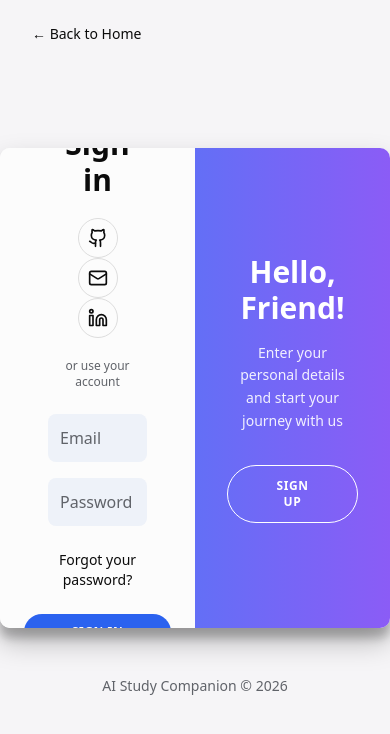
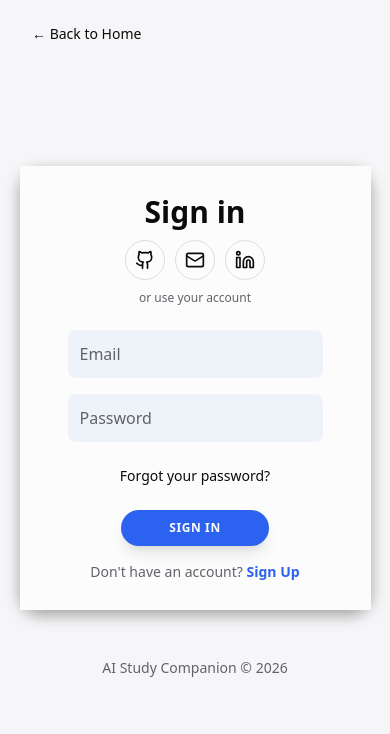
Before and after one commit to darknight08zz/AI-Study-Companion, a React (Vite) app: page / in a window 390 px wide. Both pictures are taken after a click on the button "Sign In". Shown: the top 734 px of the page. Built offline with nearby package versions, Linux system fonts and the light colour scheme; no server answers.

Commit message:
feat: fix login page

```diff
--- a/src/hooks/useAuth.ts
+++ b/src/hooks/useAuth.ts
@@ -19,7 +19,7 @@ export const useAuth = create<AuthState>((set) => ({
 
     login: async (email: string, password?: string, isSignUp?: boolean, name?: string) => {
         if (!email || !password) {
-            alert("Please enter both email and password");
+            alert("Please provide both email and password.");
             return;
         }
 
@@ -35,7 +35,7 @@ export const useAuth = create<AuthState>((set) => ({
                 }
             });
             if (error) {
-                alert("Sign up failed: " + error.message);
+                alert(`Sign up failed: ${error.message}. Please check your connection and try again.`);
             } else {
                 // If we have a session/user and a name, try to create the profile immediately
                 if (data.user && data.session && name) {
@@ -59,7 +59,7 @@ export const useAuth = create<AuthState>((set) => ({
                 password,
             });
             if (error) {
-                alert("Login failed: " + error.message);
+                alert(`Login failed: ${error.message}. Please check your credentials.`);
             }
         }
     },
@@ -97,6 +97,9 @@ export const useAuth = create<AuthState>((set) => ({
 useAuth.getState().checkSession();
 
 // Compatibility hook for existing code using 'identity'
+/**
+ * @deprecated Use useAuth() directly instead. This adapter is for backward compatibility.
+ */
 export function useInternetIdentity() {
     const { isAuthenticated, user, login, logout, isInitializing } = useAuth();
 
--- a/src/index.css
+++ b/src/index.css
@@ -305,6 +305,63 @@ height: 40px;
 width: 40px;
 }
 
+
 .dark .social-container a {
     border-color: #333;
 }
+
+/* Mobile Responsiveness */
+@media (max-width: 768px) {
+    .login-container {
+        width: 90%;
+        min-height: auto;
+        height: auto;
+        border-radius: 20px;
+        box-shadow: 0 5px 15px rgba(0,0,0,0.35);
+        display: flex;
+        flex-direction: column;
+        overflow: visible; /* Allow content to flow */
+    }
+
+    .form-container {
+        position: relative;
+        width: 100%;
+        height: auto;
+        transition: none;
+        padding: 20px 0;
+    }
+
+    .sign-in-container {
+        transform: none !important;
+        display: block;
+    }
+
+    .sign-up-container {
+        transform: none !important;
+        opacity: 1;
+        z-index: 1;
+        display: none;
+    }
+
+    /* When "right panel active" (Sign Up Mode) */
+    .login-container.right-panel-active .sign-in-container {
+        display: none;
+    }
+
+    .login-container.right-panel-active .sign-up-container {
+        display: block;
+        animation: fade-in 0.5s;
+    }
+
+    .overlay-container {
+        display: none;
+    }
+
+    .social-container {
+        margin: 10px 0;
+    }
+
+    form {
+        padding: 0 20px;
+    }
+}
--- a/src/pages/LoginScreen.tsx
+++ b/src/pages/LoginScreen.tsx
@@ -1,7 +1,8 @@
 import { useState } from 'react';
-import { useInternetIdentity } from '../hooks/useAuth';
+import { useAuth } from '../hooks/useAuth';
+import { isConfigured } from '../services/supabaseClient';
 import { Button } from '@/components/ui/button';
-import { Github, Linkedin, Mail } from 'lucide-react';
+import { Github, Linkedin, Mail, AlertTriangle } from 'lucide-react';
 
 interface LoginScreenProps {
     initialSignUp?: boolean;
@@ -9,7 +10,7 @@ interface LoginScreenProps {
 }
 
 export default function LoginScreen({ initialSignUp = false, onBack }: LoginScreenProps) {
-    const { login } = useInternetIdentity();
+    const { login } = useAuth();
     const [isRightPanelActive, setIsRightPanelActive] = useState(initialSignUp);
 
     // Form states
@@ -39,6 +40,16 @@ export default function LoginScreen({ initialSignUp = false, onBack }: LoginScre
                 >
                     ← Back to Home
                 </Button>
+            )}
+
+            {!isConfigured && (
+                <div className="absolute top-16 left-4 z-50 bg-red-500/10 border border-red-500 text-red-500 px-4 py-3 rounded-md flex items-center gap-3 backdrop-blur-md shadow-sm max-w-md animate-in fade-in slide-in-from-top-2">
+                    <AlertTriangle className="h-5 w-5 shrink-0" />
+                    <div>
+                        <p className="font-bold text-sm">Configuration Error</p>
+                        <p className="text-xs opacity-90">Supabase environment variables are missing. Please check your Vercel settings.</p>
+                    </div>
+                </div>
             )}
             <div className={`login-container ${isRightPanelActive ? "right-panel-active" : ""}`} id="container">
                 {/* Sign Up Container */}
@@ -72,10 +83,21 @@ export default function LoginScreen({ initialSignUp = false, onBack }: LoginScre
                             value={password}
                             onChange={(e) => setPassword(e.target.value)}
                         />
-                        <Button className="mt-4 rounded-full px-12 py-3 font-bold uppercase tracking-wider text-xs shadow-lg hover:shadow-primary/50 transition-all">
+                        <Button
+                            className="mt-4 rounded-full px-12 py-3 font-bold uppercase tracking-wider text-xs shadow-lg hover:shadow-primary/50 transition-all disabled:opacity-50 disabled:cursor-not-allowed"
+                            disabled={!isConfigured}
+                        >
                             Sign Up
-
                         </Button>
+                        <p className="mt-4 text-sm text-muted-foreground md:hidden">
+                            Already have an account?{" "}
+                            <span
+                                className="text-primary font-bold cursor-pointer hover:underline"
+                                onClick={() => setIsRightPanelActive(false)}
+                            >
+                                Sign In
+                            </span>
+                        </p>
                     </form>
                 </div>
 
@@ -104,9 +126,21 @@ export default function LoginScreen({ initialSignUp = false, onBack }: LoginScre
                             onChange={(e) => setPassword(e.target.value)}
                         />
                         <a href="#" className="text-foreground text-sm my-4 hover:underline">Forgot your password?</a>
-                        <Button className="mt-2 rounded-full px-12 py-3 font-bold uppercase tracking-wider text-xs shadow-lg hover:shadow-primary/50 transition-all">
+                        <Button
+                            className="mt-2 rounded-full px-12 py-3 font-bold uppercase tracking-wider text-xs shadow-lg hover:shadow-primary/50 transition-all disabled:opacity-50 disabled:cursor-not-allowed"
+                            disabled={!isConfigured}
+                        >
                             Sign In
                         </Button>
+                        <p className="mt-4 text-sm text-muted-foreground md:hidden">
+                            Don't have an account?{" "}
+                            <span
+                                className="text-primary font-bold cursor-pointer hover:underline"
+                                onClick={() => setIsRightPanelActive(true)}
+                            >
+                                Sign Up
+                            </span>
+                        </p>
                     </form>
                 </div>
 
--- a/src/services/supabaseClient.ts
+++ b/src/services/supabaseClient.ts
@@ -1,16 +1,20 @@
 
 import { createClient } from '@supabase/supabase-js';
+
 
 const supabaseUrl = import.meta.env.VITE_SUPABASE_URL;
 const supabaseAnonKey = import.meta.env.VITE_SUPABASE_ANON_KEY;
 
-if (!supabaseUrl || !supabaseAnonKey) {
-    console.error("Missing Supabase URL or Key. Check .env file.");
+// Check if variables are effectively present (not undefined/empty)
+export const isConfigured = Boolean(supabaseUrl && supabaseAnonKey);
+
+if (!isConfigured) {
+    console.error("Supabase is not configured. Missing VITE_SUPABASE_URL or VITE_SUPABASE_ANON_KEY.");
 }
 
-// Fallback to placeholders to prevent app crash on load if env vars are missing
-// The auth calls will fail later, but at least the UI can render
-const url = supabaseUrl || 'https://placeholder.supabase.co';
-const key = supabaseAnonKey || 'placeholder-key';
+// Ensure we don't crash the app if vars are missing, so the UI can show the error banner.
+// createClient needs a valid URL format to not throw immediately.
+const url = isConfigured ? supabaseUrl : 'https://placeholder.supabase.co';
+const key = isConfigured ? supabaseAnonKey : 'placeholder-key';
 
 export const supabase = createClient(url, key);
```
